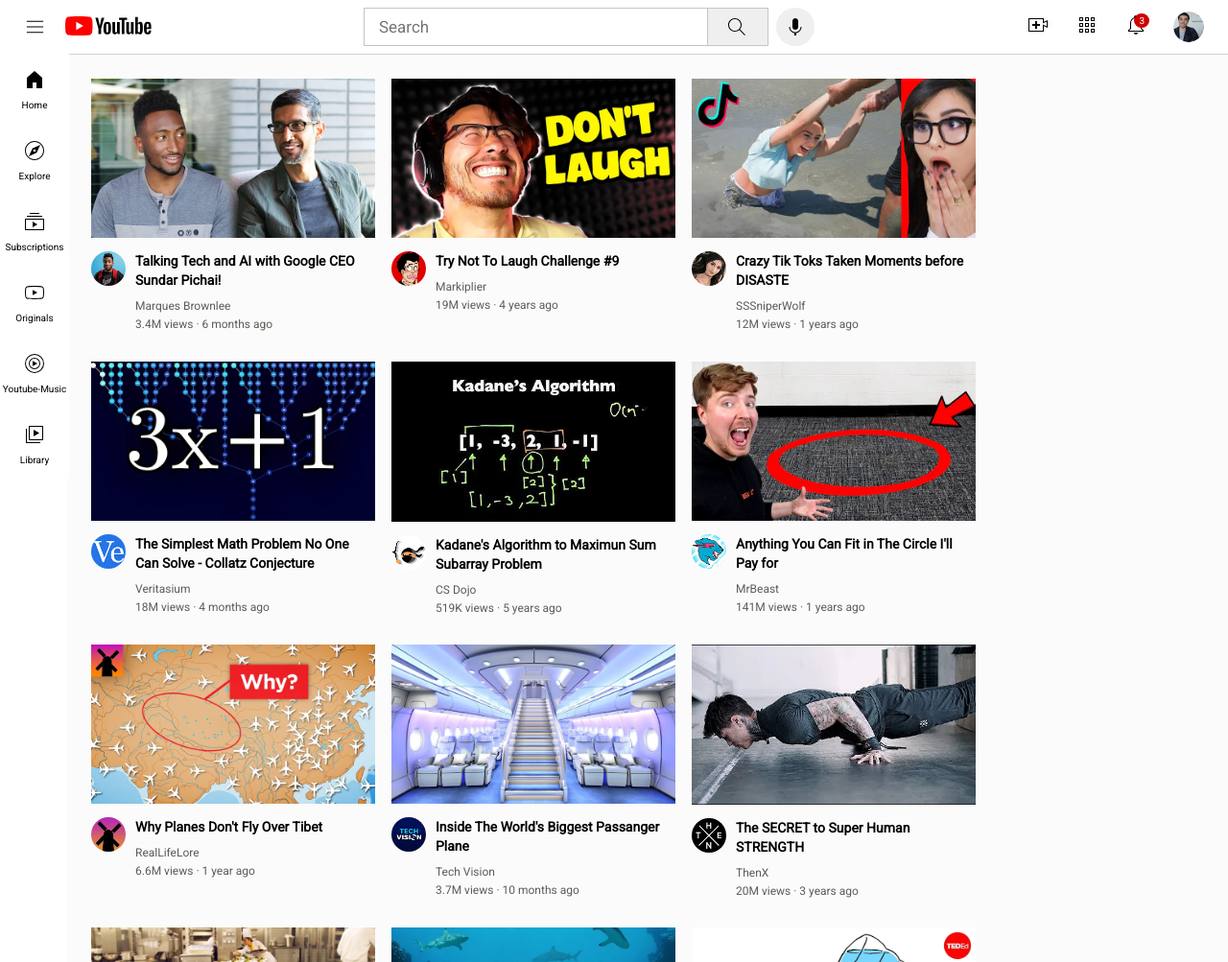
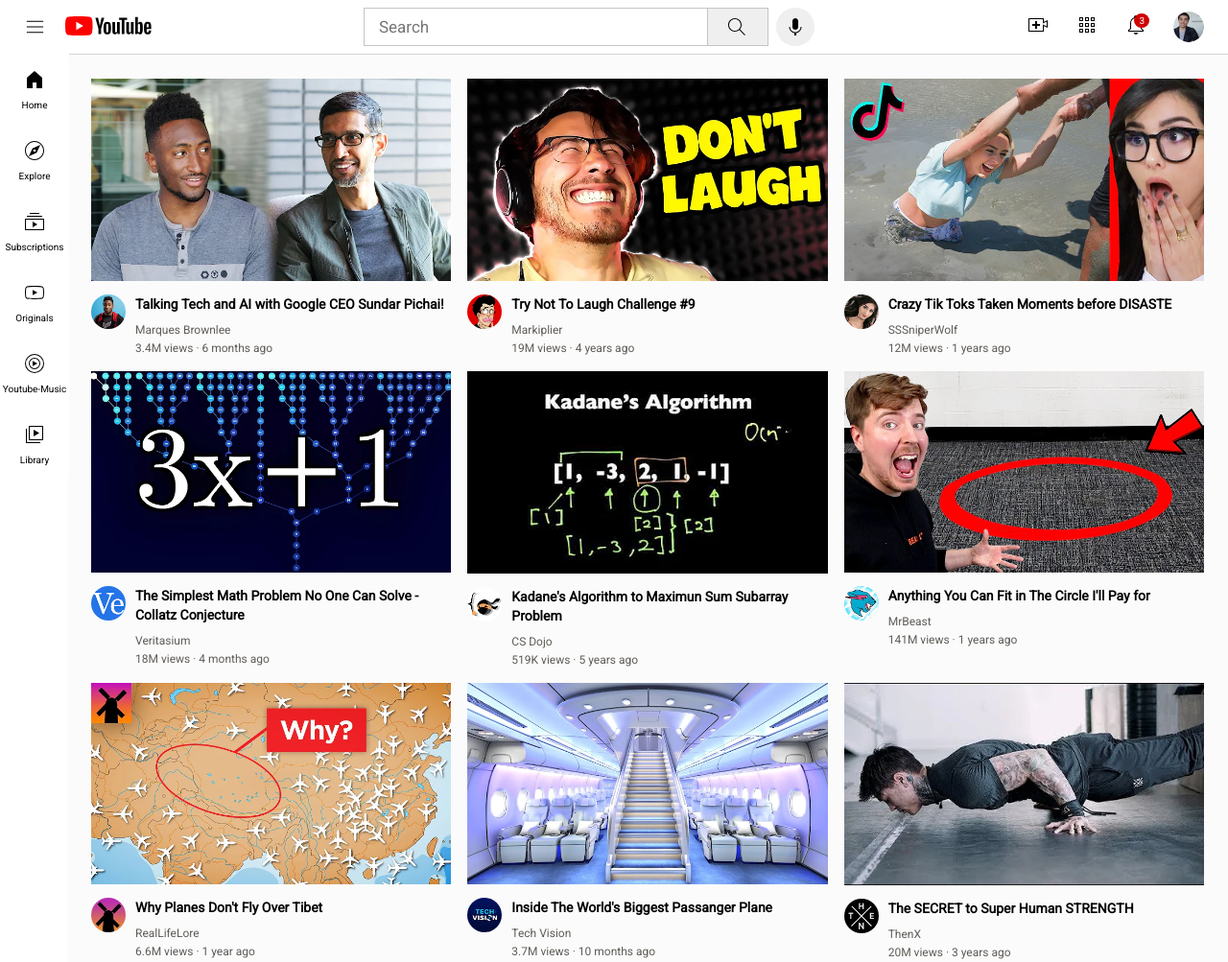
Before and after one commit to kakarotobox/YoutubeHomePage, a plain HTML site: page index.html in a window 1280 px wide. Shown: the top 1003 px of the page at 96% size. Drawn offline with Linux system fonts and the light colour scheme.

Commit message:
Added flex to card containers

```diff
--- a/video.css
+++ b/video.css
@@ -1,6 +1,7 @@
 .super-container {
   display: flex;
   flex-wrap: wrap;
+  flex: 1;
   gap: 17px;
   margin-top: 56px;
   margin-left: 70px;
@@ -12,9 +13,8 @@
 
 .video-card {
   width: 296px;
-  height: 278px;
-
   min-width: 0;
+  flex: auto;
 }
 
 .thumbnail {
```
Also changed, not shown: index.html (+1 -0 lines).
